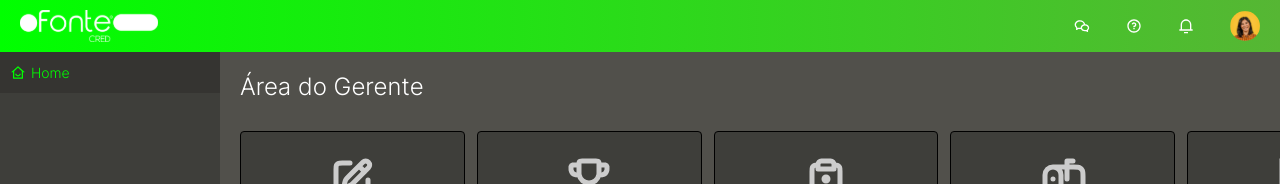
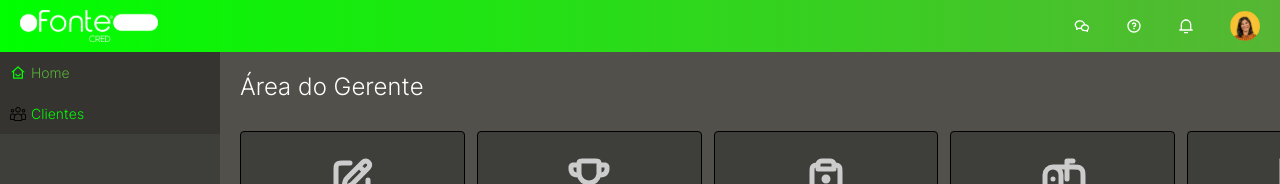
Before and after one commit to polijrorg/FonteCred-front, a Next.js app: page / in a window 1280 px wide. Shown: the top 184 px of the page. Built offline with nearby package versions, Linux system fonts and the light colour scheme.

Commit message:
:balloon: sidebar update

```diff
--- a/src/components/Sidebar/index.tsx
+++ b/src/components/Sidebar/index.tsx
@@ -1,11 +1,29 @@
+import React, { useState } from 'react';
 import * as S from './styles';
 
-export const Sidebar = () => {
+const Sidebar: React.FC = () => {
+    const [activePage, setActivePage] = useState<string>('Home');
+
+    const handleNavigation = (page: string) => {
+        setActivePage(page);
+        if (page === 'Home') {
+            window.location.href = 'http://localhost:3000';
+        } else if (page === 'Clientes') {
+            window.location.href = 'http://localhost:3000/ClientList';
+        }
+    };
+
     return (
         <S.Wrapper>
-            <S.MniWrapper>
+            <S.MniWrapper onClick={() => handleNavigation('Home')}>
                 <S.Symbol src="assets/icons/HomeSymbol.svg" />
-                <S.PageTitle>Home</S.PageTitle>
+                <S.PageTitle isActive={activePage === 'Home'}>Home</S.PageTitle>
+            </S.MniWrapper>
+            <S.MniWrapper onClick={() => handleNavigation('Clientes')}>
+                <S.Symbol src="assets/icons/cliente.png" />
+                <S.PageTitle isActive={activePage === 'Clientes'}>
+                    Clientes
+                </S.PageTitle>
             </S.MniWrapper>
         </S.Wrapper>
     );
--- a/src/components/Sidebar/styles.ts
+++ b/src/components/Sidebar/styles.ts
@@ -1,5 +1,9 @@
 import styled from 'styled-components';
 import { defaultTheme } from 'styles';
+
+interface PageTitleProps {
+    isActive: boolean;
+}
 
 export const Wrapper = styled.div`
     width: 220px;
@@ -7,7 +11,6 @@ export const Wrapper = styled.div`
     display: flex;
     flex-direction: column;
     align-items: center;
-    justify-content: space-between;
     background-color: ${defaultTheme.colors.primary.dark};
 `;
 
@@ -29,10 +32,13 @@ export const MniWrapper = styled.div`
     }
 `;
 
-export const PageTitle = styled.text`
+export const PageTitle = styled.span<PageTitleProps>`
     font-family: Inter Light;
     font-size: 14px;
-    color: ${defaultTheme.colors.primary.light};
+    color: ${({ isActive }) =>
+        isActive
+            ? defaultTheme.colors.primary.main
+            : defaultTheme.colors.primary.light};
 `;
 
 export const Symbol = styled.img`
```
